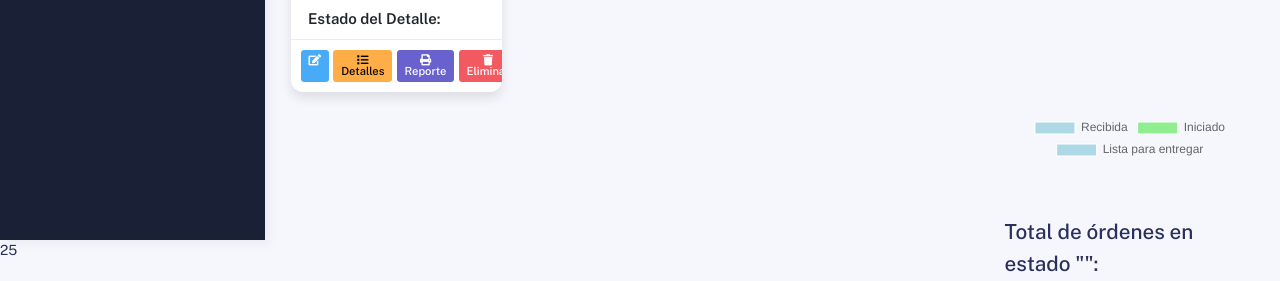
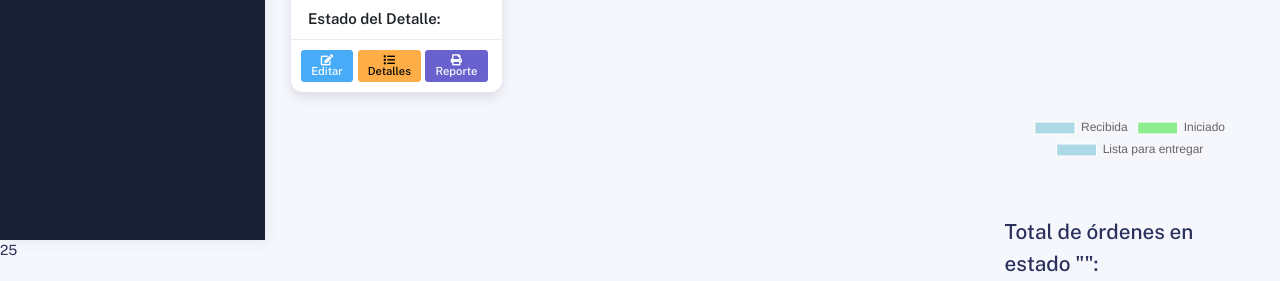
Before and after one commit to alexerazo416/tesis, a Django app: page /lista_ordenes/ in a window 1280 px wide. Shown: the part 560-841 px from the top of the page. Run offline with Django 5.2, Linux system fonts and the light colour scheme; tables that the repository leaves empty hold one stand-in row (values such as "Sample post"); some libraries are stand-ins or nearby versions.

Commit message:
cambio en el boton eliminar orden

```diff
--- a/Aplicaciones/ordenes/templates/ordenes.html
+++ b/Aplicaciones/ordenes/templates/ordenes.html
@@ -207,7 +207,7 @@
 
                         <div class="card-footer">
       <a href="/editarOrden/{{ orden.id_ord }}" class="btn btn-info custom-btn" title="Editar Orden">
-          <i class="fas fa-edit"></i>
+          <i class="fas fa-edit"></i>Editar
       </a>
       <a href="/editarDetalle/{{ orden.id_ord }}" class="btn btn-warning custom-btn" title="Detalles">
           <i class="fas fa-list"></i> Detalles
@@ -215,9 +215,10 @@
       <a href="{% url 'detalle_orden' orden.id_ord %}" class="btn btn-secondary custom-btn" title="Reporte Completo">
           <i class="fas fa-print"></i> Reporte
       </a>
-      <button class="btn btn-danger custom-btn" title="Eliminar" onclick="eliminarOrden('/eliminarOrden/{{ orden.id_ord }}');">
+      <!-- IDEA:<button class="btn btn-danger custom-btn" title="Eliminar" onclick="eliminarOrden('/eliminarOrden/{{ orden.id_ord }}');">
           <i class="fas fa-trash"></i> Eliminar
-      </button>
+      </button>  -->
+
   </div>
 
                     </div>
```
